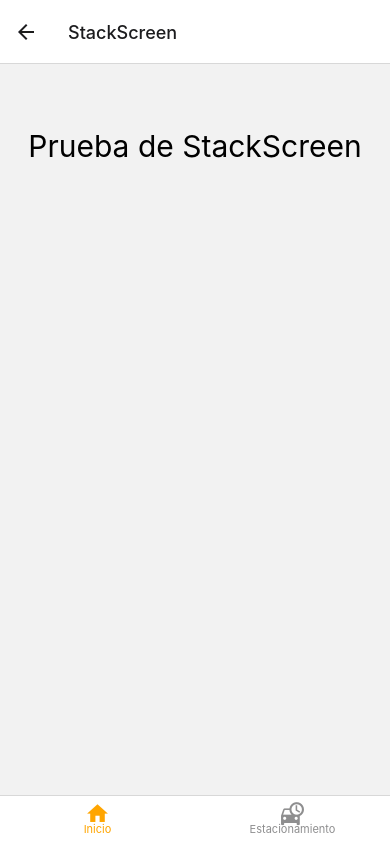
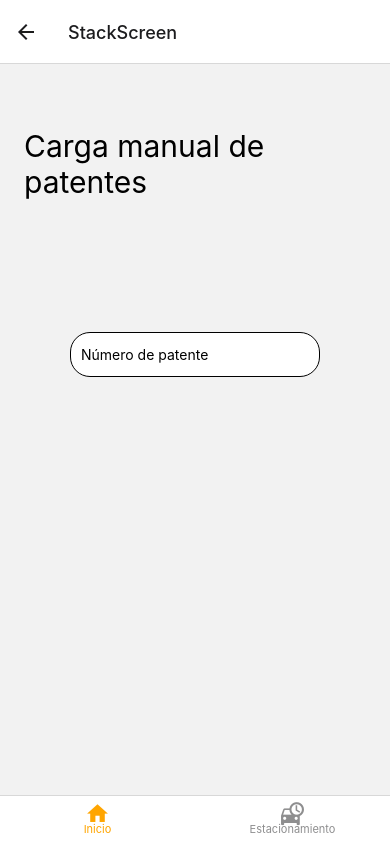
Before and after one commit to IgnacioGrilli/SemConductor, a React Native app: screen /StackScreen in a window 390 px wide. Built offline with nearby package versions, Linux system fonts and the light colour scheme.

Commit message:
Carga manual de patentes

```diff
--- a/package.json
+++ b/package.json
@@ -14,6 +14,7 @@
     "@react-navigation/native-stack": "^6.9.0",
     "expo": "~46.0.9",
     "expo-status-bar": "~1.4.0",
+    "moment": "^2.29.4",
     "react": "18.0.0",
     "react-native": "0.69.5",
     "react-native-ico-material-design": "^3.3.1",
--- a/screens/HomeScreen.js
+++ b/screens/HomeScreen.js
@@ -11,8 +11,13 @@ const HomeScreen = () => {
             <Text style={styles.title}>
                 Bienvenido al SEM Usuario!
             </Text>
-        <View>
-        </View>
+            <Button
+                title = "Carga de patente"
+                color='orange'
+                alignItems='center'
+                justifyContent='bottom'
+                onPress = {() => navigation.navigate("StackScreen")}
+            />
         </View>
     );
 
--- a/screens/StackScreen.js
+++ b/screens/StackScreen.js
@@ -1,14 +1,74 @@
-import React from 'react';
-import { View, Text, StyleSheet } from 'react-native';
+import React, { useState, useEffect } from 'react';
+import { useNavigation } from '@react-navigation/native';
+import moment from 'moment';
+import { View, Text, StyleSheet, Button, SafeAreaView, TextInput, TouchableOpacity } from 'react-native';
 
 const StackScreen = () => {
 
+    const navigation = useNavigation();
+
+    const [patente, setPatente] = useState("");
+
+    const validateNumero = (patente) => {
+        var reg = /([A-Z]{3}[0-9]{3})|([A-Z]{2}[0-9]{3}[A-Z]{2})/
+        return reg.test(patente);
+    }
+
+    const postPatenteOnPress = (patente) => {
+
+        var date = moment()
+        .format('YYYY-MM-DD');
+
+        var hour = moment()
+        .utcOffset('+00:00')
+        .format('HH:mm');
+
+        fetch('http://if012app.fi.mdn.unp.edu.ar:28001/patentes/new', {
+            method: 'POST',
+            headers: {
+                'Content-Type': 'application/json',
+            },
+            body: JSON.stringify({
+                "numero": patente
+            }),
+        })
+        .then((response) => response.json())
+        .then((data) => {
+            console.log('Success:', data);
+        });
+    }
+
+    const handleSubmit = () => {
+        if (!validateNumero(patente)) {
+            console.log("incorrecto");
+        } else {
+            console.log(patente);
+            postPatenteOnPress(patente);
+        }
+    }
+
     return(
-        <View style={styles.title}>
-            <Text style={styles.title}>
-                Prueba de StackScreen
-            </Text>
-        </View>
+        <SafeAreaView>
+            <View style={styles.title}>
+                <Text style={styles.title}>
+                Carga manual de patentes
+                </Text>
+                <SafeAreaView>
+                    <TextInput
+                        style={styles.input}
+                        placeholder="Número de patente"
+                        onChangeText={(text) => setPatente(text)}
+                        onSubmitEditing={() => {
+                            handleSubmit(patente);
+                            setPatente("");
+                        }}
+                        autoCapitalize="characters"
+                        maxLength={7}
+                        value={patente}
+                    />
+                </SafeAreaView>
+            </View>
+        </SafeAreaView>
     );
 
 }
@@ -22,6 +82,34 @@ const styles = StyleSheet.create({
         marginTop: 20,
         alignItems: 'center',
         justifyContent: 'center',
+    },
+
+    input: {
+        height: 45,
+        width: 250,
+        marginTop: 120,
+        borderWidth: 1,
+        padding: 10,
+        borderRadius: 20,
+        backgroundColor: '#fff'
+    },
+
+    button: {
+        backgroundColor: 'orange',
+        height: 80,
+        width: 80,
+        marginTop: 180,
+        borderWidth: 1,
+        padding: 10,
+        borderRadius: 40,
+        alignItems: 'center',
+        justifyContent: 'center',
+    },
+
+    buttonText: {
+        color: '#fff',
+        alignItems: 'center',
+        justifyContent: 'center',
     }
 
 });
```
Also changed, not shown: 1 other file (tests, documents, lock files or other folders).
